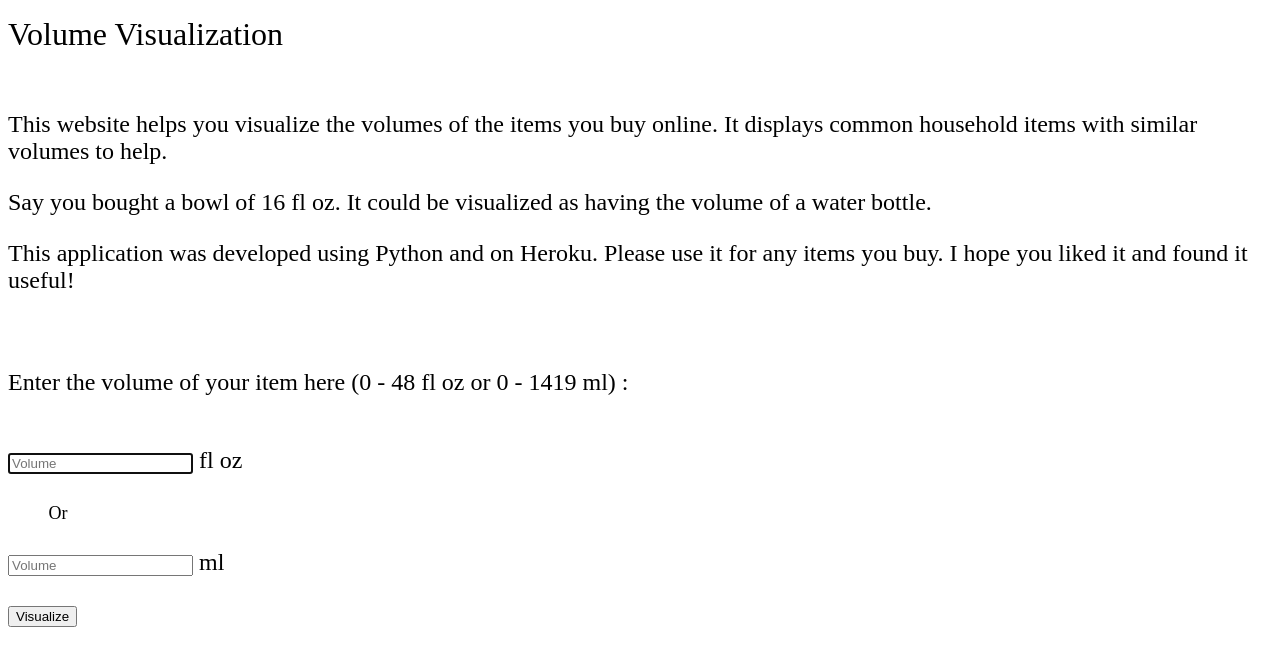
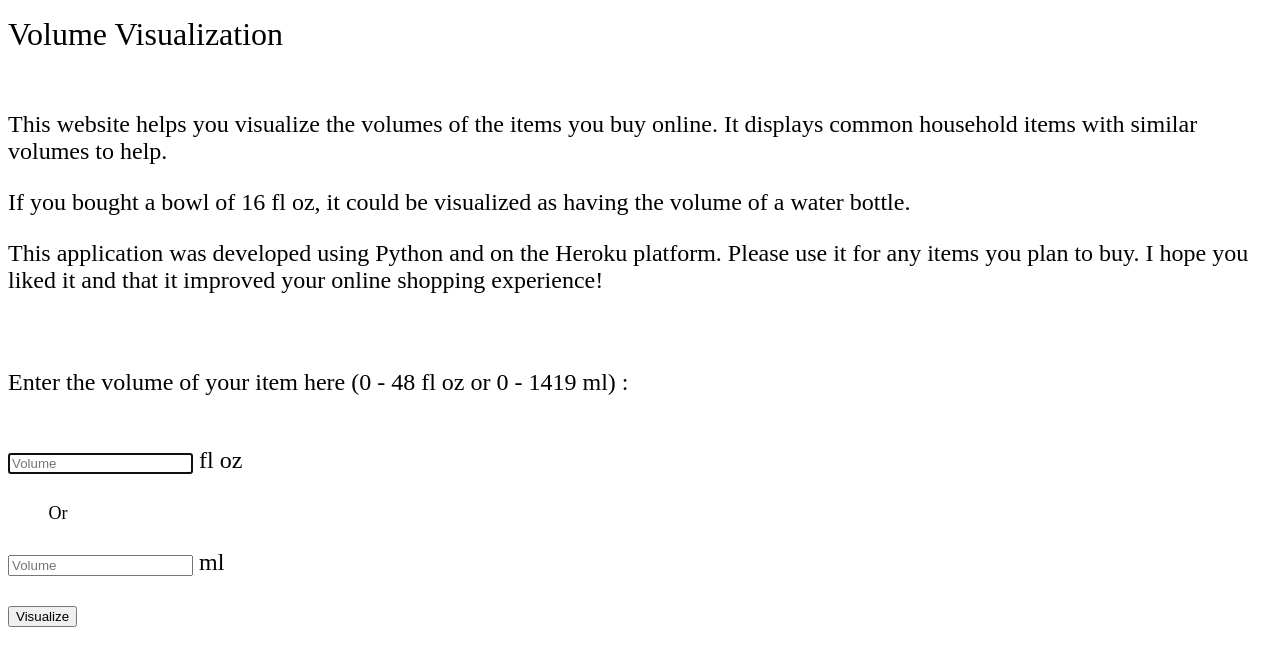
Before and after one commit to antopiaz/vol-viz, a Python web app: template myapp/templates/login.html in a window 1280 px wide. Shown: the top 666 px of the page. Run offline with Jinja, Linux system fonts and the light colour scheme; the template is opened without the code that fills it, so the values that code supplies are empty.

Commit message:
changed wording3

```diff
--- a/myapp/templates/login.html
+++ b/myapp/templates/login.html
@@ -10,8 +10,8 @@
         <br>
         <font size="+2">
         <p>This website helps you visualize the volumes of the items you buy online. It displays common household items with similar volumes to help.</p>
-        <p> Say you bought a bowl of 16 fl oz. It could be visualized as having the volume of a water bottle.</p>
-        <p> This application was developed using Python and on Heroku. Please use it for any items you buy. I hope you liked it and found it useful!</p>
+        <p>If you bought a bowl of 16 fl oz, it could be visualized as having the volume of a water bottle.</p>
+        <p> This application was developed using Python and on the Heroku platform. Please use it for any items you plan to buy. I hope you liked it and that it improved your online shopping experience!</p>
         <br>
         <p>Enter the volume of your item here (0 - 48 fl oz or 0 - 1419 ml) :</p>
         <br>
```
